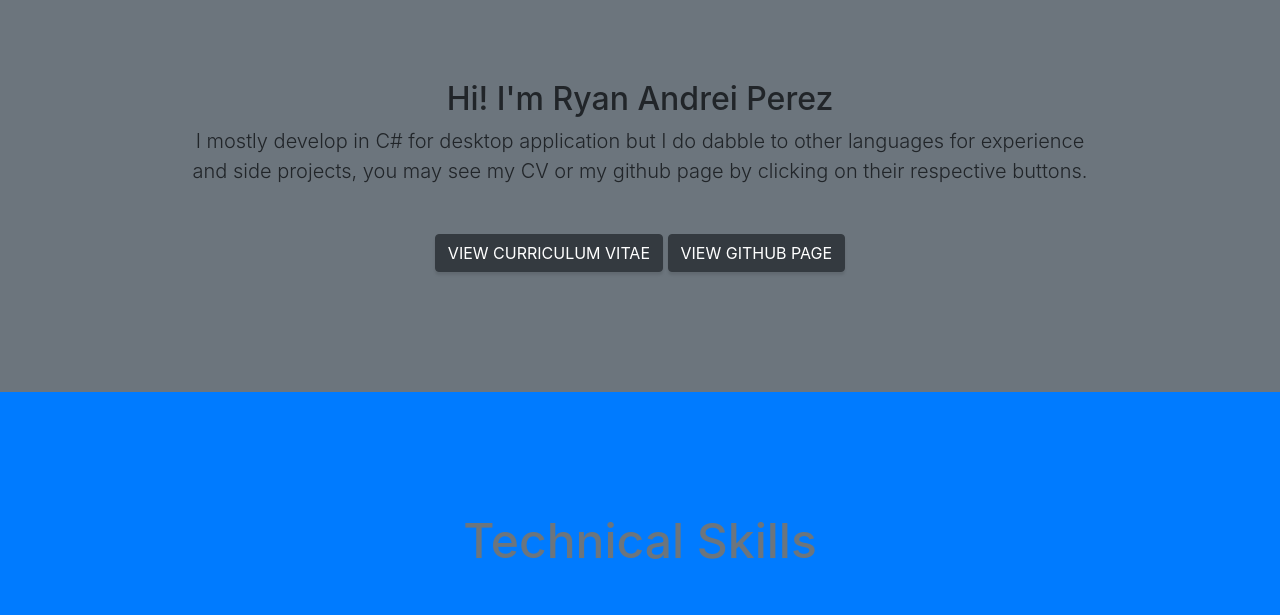
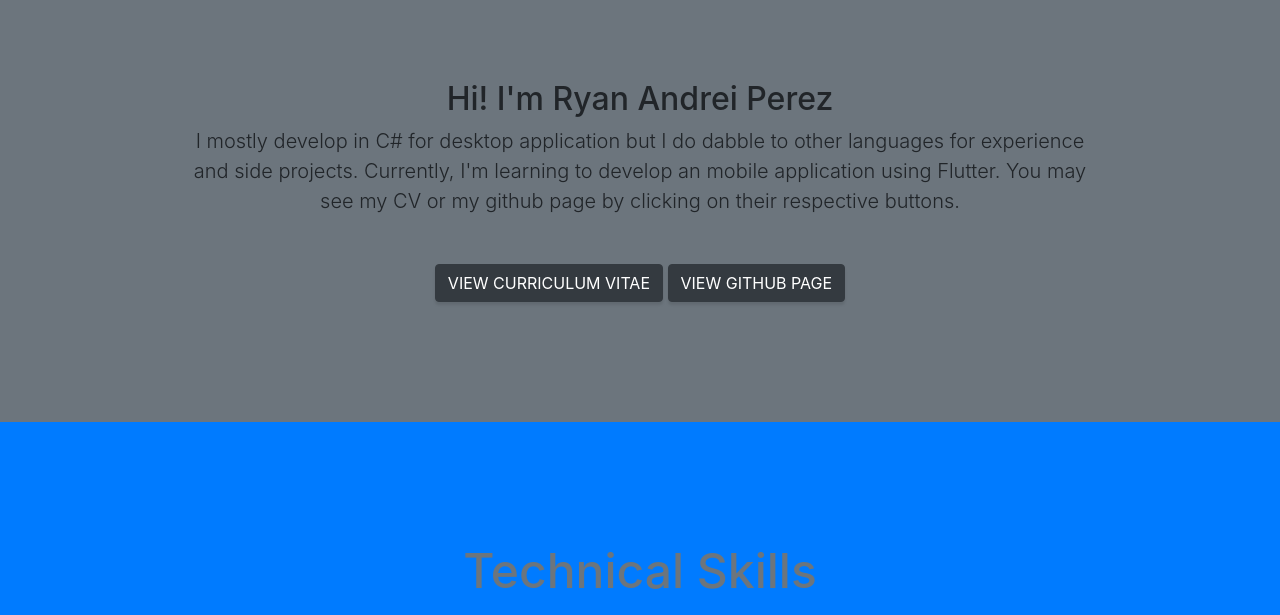
Before and after one commit to ryanperezx/ryanperezx.github.io, a website with bundled scripts: page index.html in a window 1280 px wide. Shown: the part 840-1455 px from the top of the page. Built offline with nearby package versions, Linux system fonts and the light colour scheme.

Commit message:
Updated Information

```diff
--- a/index.html
+++ b/index.html
@@ -66,7 +66,7 @@
       <div class="row">
         <div class="col-lg-10 mx-auto">
           <h2>Hi! I'm Ryan Andrei Perez</h2>
-          <p class="lead mb-5">I mostly develop in C# for desktop application but I do dabble to other languages for experience and side projects, you may see my CV or my github page by clicking on their respective buttons.</p>
+          <p class="lead mb-5">I mostly develop in C# for desktop application but I do dabble to other languages for experience and side projects. Currently, I'm learning to develop an mobile application using Flutter. You may see my CV or my github page by clicking on their respective buttons.</p>
           <a class="btn btn-dark btn-xl js-scroll-trigger" href="https://ryanperezx.github.io/resume-cv/">VIEW CURRICULUM VITAE</a>
           <a class="btn btn-dark btn-xl js-scroll-trigger" href="https://github.com/ryanperezx">VIEW GITHUB PAGE</a>
 
```
